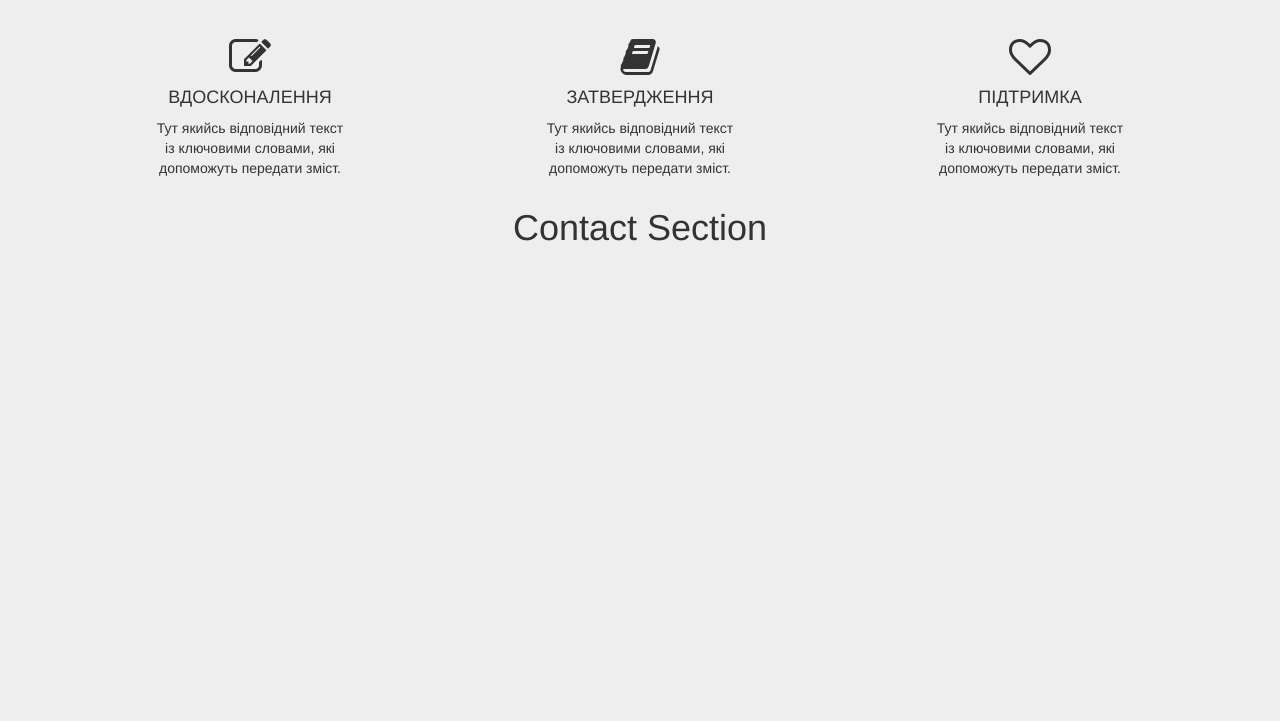
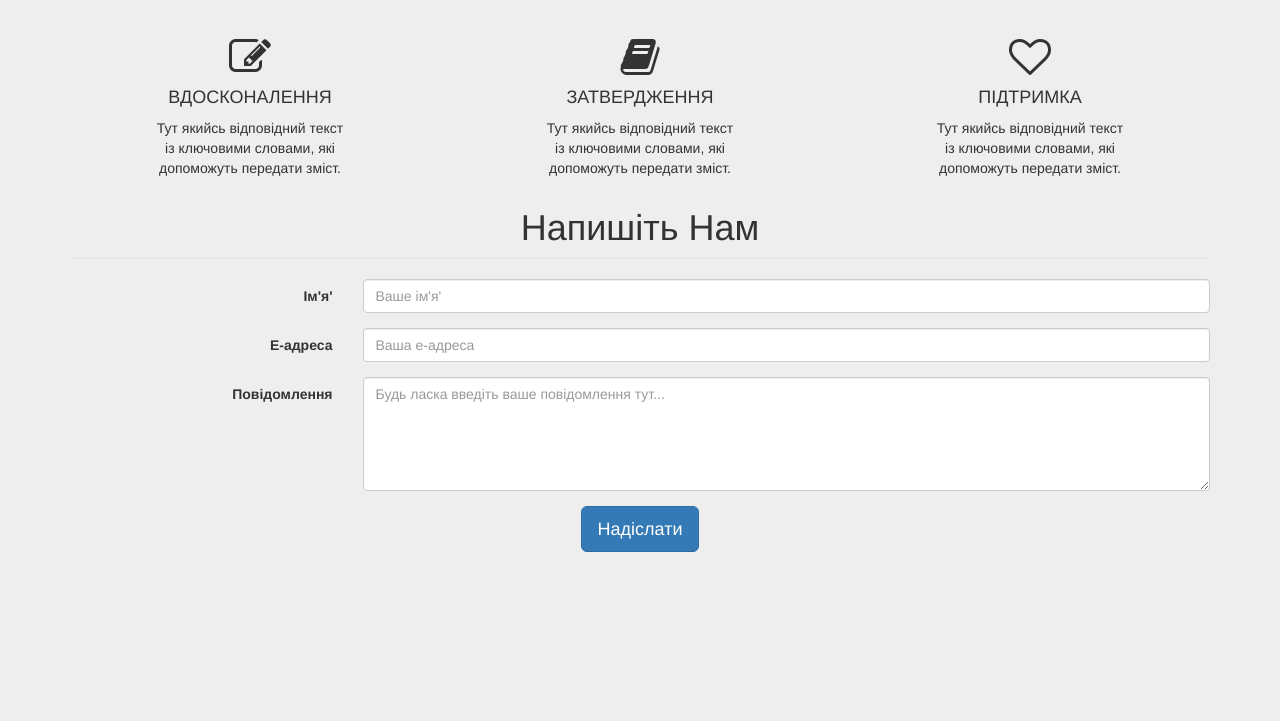
Before and after one commit to jellysquider/Feminitives, a Django app: page / in a window 1280 px wide. Shown: the part 2449-3170 px from the top of the page. Run offline with Django 3.2, Linux system fonts and the light colour scheme; some libraries are stand-ins or nearby versions.

Commit message:
contact form

```diff
--- a/feminitives/templates/index.html
+++ b/feminitives/templates/index.html
@@ -310,7 +310,42 @@
             <div class="container">
                 <div class="row">
                     <div class="col-lg-12">
-                        <h1>Contact Section</h1>
+                      <form class="form-horizontal" action="" method="post">
+       <fieldset>
+         <legend class="text-center"><h1>Напишіть Нам</h1></legend>
+
+         <!-- Name input-->
+         <div class="form-group">
+           <label class="col-md-3 control-label" for="name">Ім'я'</label>
+           <div class="col-md-9">
+             <input id="name" name="name" type="text" placeholder="Ваше ім'я'" class="form-control">
+           </div>
+         </div>
+
+         <!-- Email input-->
+         <div class="form-group">
+           <label class="col-md-3 control-label" for="email">Е-адреса</label>
+           <div class="col-md-9">
+             <input id="email" name="email" type="text" placeholder="Ваша е-адреса" class="form-control">
+           </div>
+         </div>
+
+         <!-- Message body -->
+         <div class="form-group">
+           <label class="col-md-3 control-label" for="message">Повідомлення</label>
+           <div class="col-md-9">
+             <textarea class="form-control" id="message" name="message" placeholder="Будь ласка введіть ваше повідомлення тут..." rows="5"></textarea>
+           </div>
+         </div>
+
+         <!-- Form actions -->
+         <div class="form-group">
+           <div class="col-md-12 text-center">
+             <button type="submit" class="btn btn-primary btn-lg">Надіслати</button>
+           </div>
+         </div>
+       </fieldset>
+       </form>
                     </div>
                 </div>
             </div>
```
